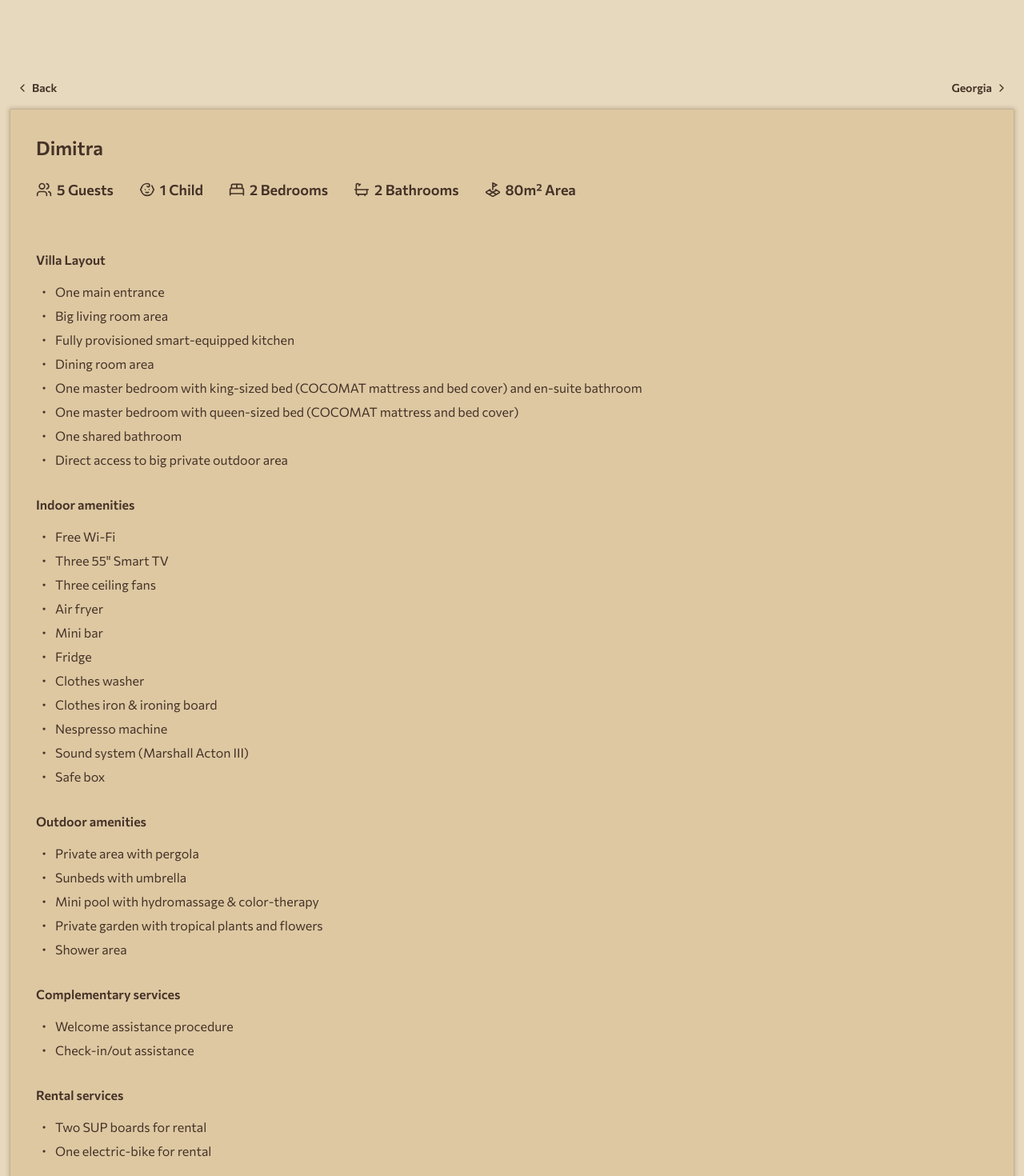
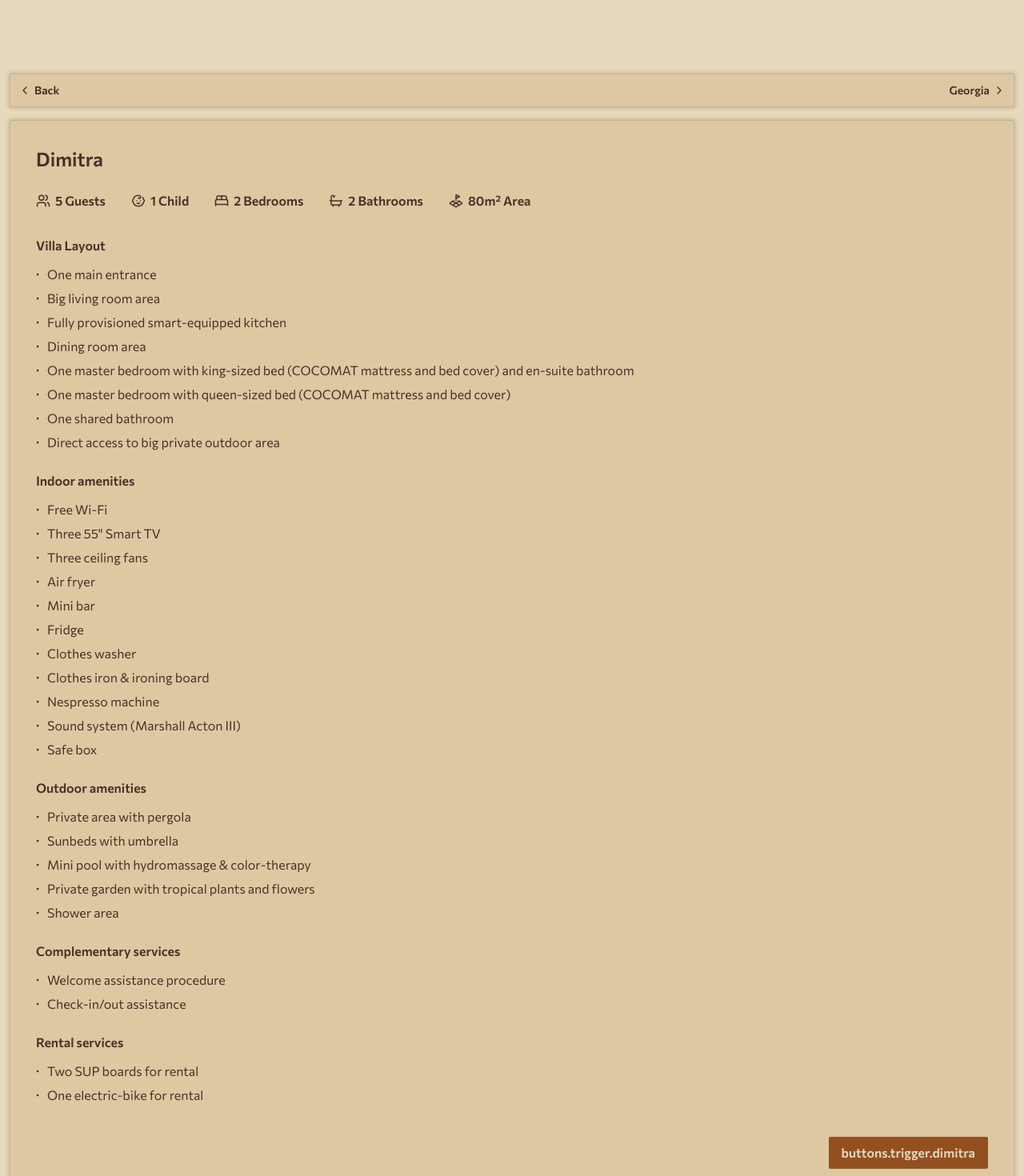
Before and after one commit to chrismitsdev/mocca-living, a Next.js app: page /en/accomodation/dimitra in a window 1280 px wide. Shown: the part 820-2290 px from the top of the page at 80% size. Built offline with nearby package versions, Linux system fonts and the light colour scheme; no server answers.

Commit message:
slug details ui changes

```diff
--- a/src/components/page/accomodation/slug/slug-details.tsx
+++ b/src/components/page/accomodation/slug/slug-details.tsx
@@ -28,9 +28,7 @@ type SlugDetailsProps = {
 }
 
 function SlugDetails({slug, locale}: SlugDetailsProps) {
-  const t = useTranslations('Pages.Accomodation.Slug')
-  const tSLug = useTranslations(`Pages.Accomodation.Slug.${slug}`)
-  const tHead = useTranslations('Pages.Accomodation.SlugHeaders')
+  const t = useTranslations('Pages.Accomodation')
   const messages = useMessages() as IntlMessages
   const scopedMessages = {
     ...messages.Components.Form,
@@ -40,11 +38,11 @@ function SlugDetails({slug, locale}: SlugDetailsProps) {
 
   return (
     <Container
-      className='px-0 sm:px-3'
+      className='px-3'
       asChild
     >
-      <article className='space-y-2'>
-        <div className='flex justify-between'>
+      <article className='space-y-4'>
+        <div className='p-0.5 flex justify-between bg-surface-2 border border-surface-3 rounded shadow'>
           <Button
             variant='ghost'
             size='small'
@@ -52,7 +50,7 @@ function SlugDetails({slug, locale}: SlugDetailsProps) {
           >
             <Link href='/accomodation'>
               <ChevronLeftIcon size={16} />
-              <span>{tHead('button')}</span>
+              <span>{t('SlugHeaders.button')}</span>
             </Link>
           </Button>
           <Button
@@ -67,56 +65,68 @@ function SlugDetails({slug, locale}: SlugDetailsProps) {
               }`}
             >
               <span className='capitalize'>
-                {slug === 'dimitra' ? t('georgia.name') : t('dimitra.name')}
+                {slug === 'dimitra'
+                  ? t('Slug.georgia.name')
+                  : t('Slug.dimitra.name')}
               </span>
               <ChevronRightIcon size={16} />
             </Link>
           </Button>
         </div>
-        <Card className='p-0 space-y-0'>
-          <CardHeader className='px-3 py-8 space-y-6 sm:p-8'>
-            <CardTitle>{tSLug('name')}</CardTitle>
-            <div className='grid grid-cols-2 gap-y-4 gap-x-6 sm:grid-cols-none sm:grid-flow-col sm:auto-cols-max sm:gap-8'>
+        <Card className='px-4 py-8 space-y-8 sm:p-8'>
+          <CardHeader className='space-y-6'>
+            <CardTitle>{t(`Slug.${slug}.name`)}</CardTitle>
+            <div className='grid grid-cols-2 gap-y-2 gap-x-6 sm:grid-cols-none sm:grid-flow-col sm:auto-cols-max sm:gap-8'>
               <SlugFeature>
-                <UsersIcon size={20} />
-                <Typography variant='large'>{tSLug('guests')}</Typography>
+                <UsersIcon size={18} />
+                <Typography variant='h5'>{t(`Slug.${slug}.guests`)}</Typography>
               </SlugFeature>
               <SlugFeature>
-                <BabyIcon size={20} />
-                <Typography variant='large'>{tSLug('child')}</Typography>
+                <BabyIcon size={18} />
+                <Typography variant='h5'>{t(`Slug.${slug}.child`)}</Typography>
               </SlugFeature>
               <SlugFeature>
-                <BedDoubleIcon size={20} />
-                <Typography variant='large'>{tSLug('bedrooms')}</Typography>
+                <BedDoubleIcon size={18} />
+                <Typography variant='h5'>
+                  {t(`Slug.${slug}.bedrooms`)}
+                </Typography>
               </SlugFeature>
               <SlugFeature>
-                <BathIcon size={20} />
-                <Typography variant='large'>{tSLug('bathrooms')}</Typography>
+                <BathIcon size={18} />
+                <Typography variant='h5'>
+                  {t(`Slug.${slug}.bathrooms`)}
+                </Typography>
               </SlugFeature>
               <SlugFeature>
-                <LandPlotIcon size={20} />
-                <Typography variant='large'>{tSLug('area')}</Typography>
+                <LandPlotIcon size={18} />
+                <Typography variant='h5'>{t(`Slug.${slug}.area`)}</Typography>
               </SlugFeature>
             </div>
           </CardHeader>
-          <CardContent className='px-3 py-8 space-y-8 sm:p-8'>
-            <SlugDataRow data={tSLug('layout')}>
-              <Typography variant='h5'>{tHead('layout')}</Typography>
+          <CardContent className='space-y-6'>
+            <SlugDataRow data={t(`Slug.${slug}.layout`)}>
+              <Typography variant='h5'>{t('SlugHeaders.layout')}</Typography>
             </SlugDataRow>
-            <SlugDataRow data={tSLug('amenities.indoor')}>
-              <Typography variant='h5'>{tHead('amenities.indoor')}</Typography>
+            <SlugDataRow data={t(`Slug.${slug}.amenities.indoor`)}>
+              <Typography variant='h5'>
+                {t('SlugHeaders.amenities.indoor')}
+              </Typography>
             </SlugDataRow>
-            <SlugDataRow data={tSLug('amenities.outdoor')}>
-              <Typography variant='h5'>{tHead('amenities.outdoor')}</Typography>
+            <SlugDataRow data={t(`Slug.${slug}.amenities.outdoor`)}>
+              <Typography variant='h5'>
+                {t('SlugHeaders.amenities.outdoor')}
+              </Typography>
             </SlugDataRow>
-            <SlugDataRow data={tSLug('complementary')}>
-              <Typography variant='h5'>{tHead('complementary')}</Typography>
+            <SlugDataRow data={t(`Slug.${slug}.complementary`)}>
+              <Typography variant='h5'>
+                {t('SlugHeaders.complementary')}
+              </Typography>
             </SlugDataRow>
-            <SlugDataRow data={tSLug('request')}>
-              <Typography variant='h5'>{tHead('request')}</Typography>
+            <SlugDataRow data={t(`Slug.${slug}.request`)}>
+              <Typography variant='h5'>{t('SlugHeaders.request')}</Typography>
             </SlugDataRow>
           </CardContent>
-          <CardFooter className='px-3 pb-8 pt-4 sm:px-8 justify-end'>
+          <CardFooter className='justify-end'>
             <NextIntlClientProvider messages={scopedMessages}>
               <SlugForm
                 slug={slug}
@@ -146,17 +156,17 @@ function SlugDataRow({
   data: string
 }) {
   return (
-    <div className='space-y-4'>
+    <div className='space-y-3'>
       {children}
       <ul className='space-y-1.5'>
         {data.split(',').map((entry) => (
           <li
             key={entry}
-            className='flex items-start gap-1'
+            className='flex gap-1 -ml-1.5'
           >
             <DotIcon
-              className='shrink-0 mt-0.5'
-              size={20}
+              className='shrink-0 mt-1'
+              size={16}
             />
             <Typography>{entry}</Typography>
           </li>
```
